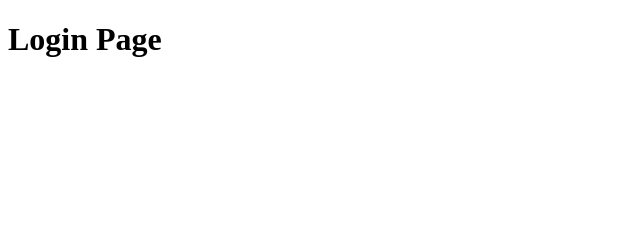
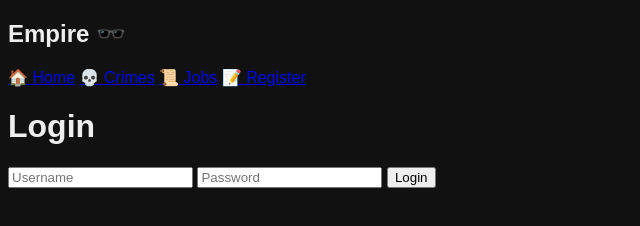
Before and after one commit to ryanmayo091-spec/empire-of-silence, a website: page public/login.html in a window 1280 px wide. Shown: the whole page, without its empty margins (0-640 px from the left). Drawn offline with Linux system fonts and the light colour scheme.

Commit message:
Update login.html

```diff
--- a/public/login.html
+++ b/public/login.html
@@ -1 +1,49 @@
-<!DOCTYPE html><html><body><h1>Login Page</h1></body></html>
+<!DOCTYPE html>
+<html>
+<head>
+  <title>Empire of Silence - Login</title>
+  <link rel="stylesheet" href="style.css">
+  <script src="common.js"></script>
+  <link rel="stylesheet" href="https://cdnjs.cloudflare.com/ajax/libs/font-awesome/6.4.0/css/all.min.css">
+</head>
+<body>
+  <div class="sidebar">
+    <h2>Empire 🕶️</h2>
+    <a href="/">🏠 Home</a>
+    <a href="/crimes">💀 Crimes</a>
+    <a href="/jobs">📜 Jobs</a>
+    <a href="/register">📝 Register</a>
+  </div>
+
+  <div class="content">
+    <h1>Login</h1>
+    <div class="panel">
+      <input id="user" placeholder="Username">
+      <input id="pass" type="password" placeholder="Password">
+      <button onclick="login()">Login</button>
+    </div>
+  </div>
+
+  <script>
+    async function login() {
+      const username = document.getElementById("user").value;
+      const password = document.getElementById("pass").value;
+
+      const res = await fetch(API + "/auth/login", {
+        method: "POST",
+        headers: { "Content-Type": "application/json" },
+        body: JSON.stringify({ username, password })
+      });
+
+      const data = await res.json();
+      if (data.token) {
+        setSession(data.token, data.role);
+        alert("Login successful!");
+        window.location = "/";
+      } else {
+        alert(data.error);
+      }
+    }
+  </script>
+</body>
+</html>
```
